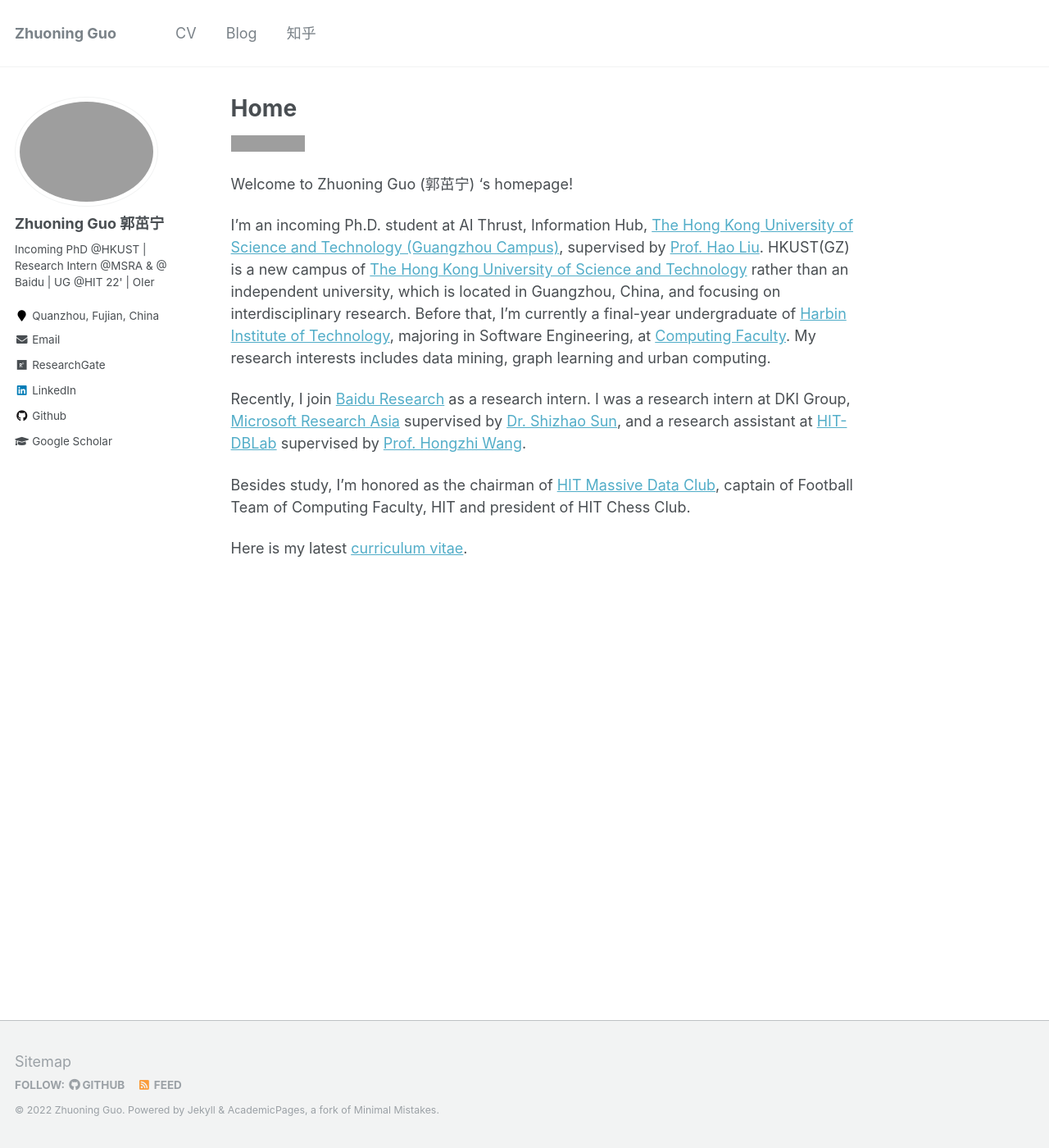
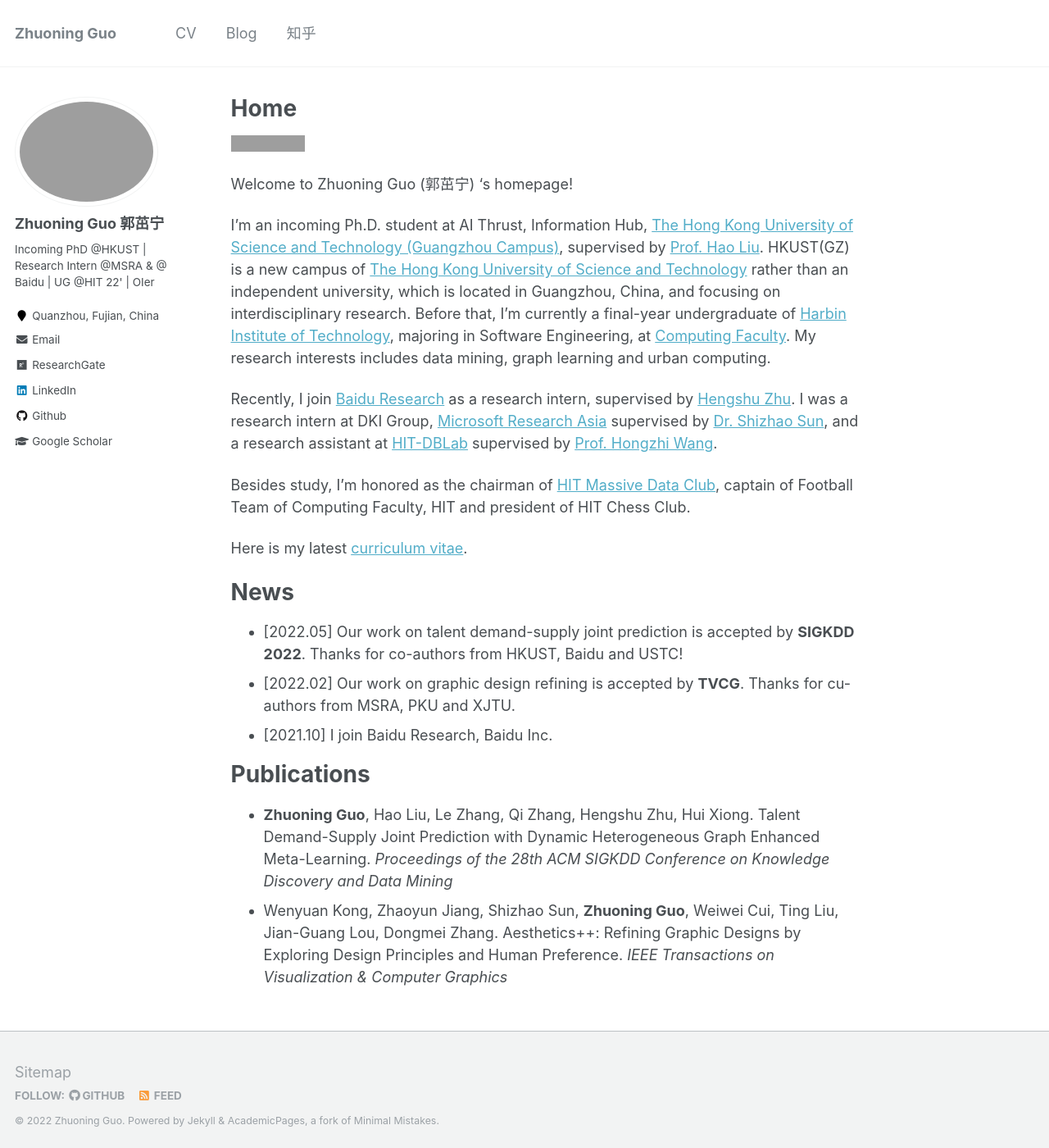
Before and after one commit to gzn00417/gzn00417.github.io, a Jekyll site: the page built from _pages/about.md, in a window 1280 px wide and 1400 px high. Shown: the whole window at 82% size. Built offline with Jekyll 4.4.1, drawn with Linux system fonts in a browser that asks for light colours; grey boxes are pictures that could not be loaded.

Commit message:
update publication

```diff
--- a/_pages/about.md
+++ b/_pages/about.md
@@ -14,8 +14,19 @@
 
 I'm an incoming Ph.D. student at AI Thrust, Information Hub, [The Hong Kong University of Science and Technology (Guangzhou Campus)](https://hkust-gz.edu.cn/), supervised by [Prof. Hao Liu](https://raymondhliu.github.io/). HKUST(GZ) is a new campus of [The Hong Kong University of Science and Technology](https://hkust.edu.hk/) rather than an independent university, which is located in Guangzhou, China, and focusing on interdisciplinary research. Before that, I’m currently a final-year undergraduate of [Harbin Institute of Technology](http://www.hit.edu.cn/), majoring in Software Engineering, at [Computing Faculty](http://cs.hit.edu.cn/). My research interests includes data mining, graph learning and urban computing.
 
- Recently, I join [Baidu Research](http://research.baidu.com/) as a research intern. I was a research intern at DKI Group, [Microsoft Research Asia](https://www.msra.cn/) supervised by [Dr. Shizhao Sun](https://www.linkedin.com/in/%E8%AF%97%E6%98%AD-%E5%AD%99-771b42141/), and a research assistant at [HIT-DBLab](http://cs.hit.edu.cn/2018/1126/c11289a218419/page.htm) supervised by [Prof. Hongzhi Wang](http://homepage.hit.edu.cn/wang).
+ Recently, I join [Baidu Research](http://research.baidu.com/) as a research intern, supervised by [Hengshu Zhu](https://www.zhuhengshu.com/). I was a research intern at DKI Group, [Microsoft Research Asia](https://www.msra.cn/) supervised by [Dr. Shizhao Sun](https://www.linkedin.com/in/%E8%AF%97%E6%98%AD-%E5%AD%99-771b42141/), and a research assistant at [HIT-DBLab](http://cs.hit.edu.cn/2018/1126/c11289a218419/page.htm) supervised by [Prof. Hongzhi Wang](http://homepage.hit.edu.cn/wang).
 
 Besides study, I'm honored as the chairman of [HIT Massive Data Club](http://cs.hit.edu.cn/hlsjjlb/list.htm), captain of Football Team of Computing Faculty, HIT and president of HIT Chess Club.
 
 Here is my latest [curriculum vitae](https://gzn00417.github.io/cv/).
+
+# News
+
+- \[2022.05\] Our work on talent demand-supply joint prediction is accepted by **SIGKDD 2022**. Thanks for co-authors from HKUST, Baidu and USTC!
+- \[2022.02\] Our work on graphic design refining is accepted by **TVCG**. Thanks for cu-authors from MSRA, PKU and XJTU.
+- \[2021.10\] I join Baidu Research, Baidu Inc.
+
+# Publications
+
+- **Zhuoning Guo**, Hao Liu, Le Zhang, Qi Zhang, Hengshu Zhu, Hui Xiong. Talent Demand-Supply Joint Prediction with Dynamic Heterogeneous Graph Enhanced Meta-Learning. *Proceedings of the 28th ACM SIGKDD Conference on Knowledge Discovery and Data Mining*
+- Wenyuan Kong, Zhaoyun Jiang, Shizhao Sun, **Zhuoning Guo**, Weiwei Cui, Ting Liu, Jian-Guang Lou, Dongmei Zhang. Aesthetics++: Refining Graphic Designs by Exploring Design Principles and Human Preference. *IEEE Transactions on Visualization & Computer Graphics*
```
